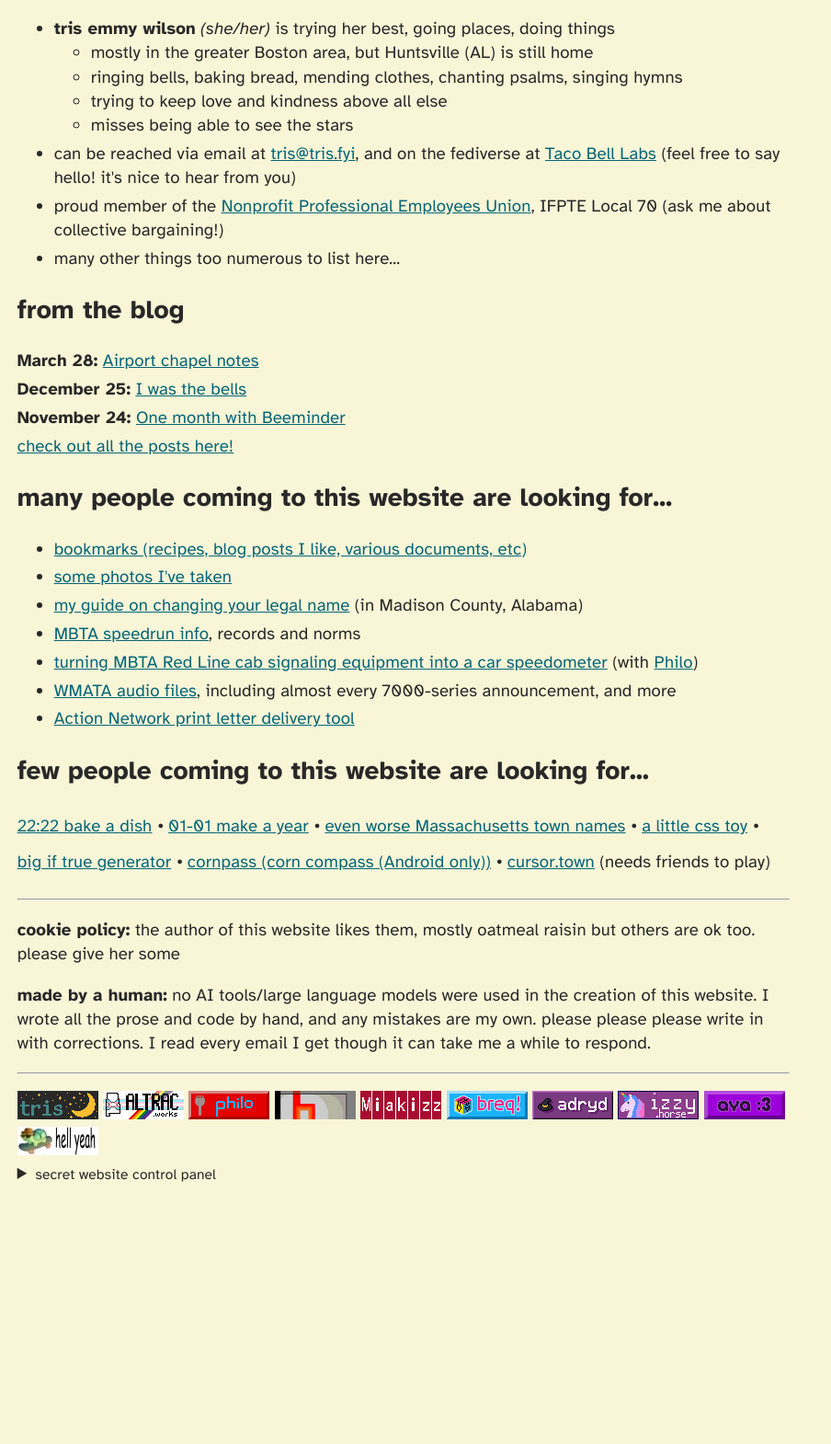
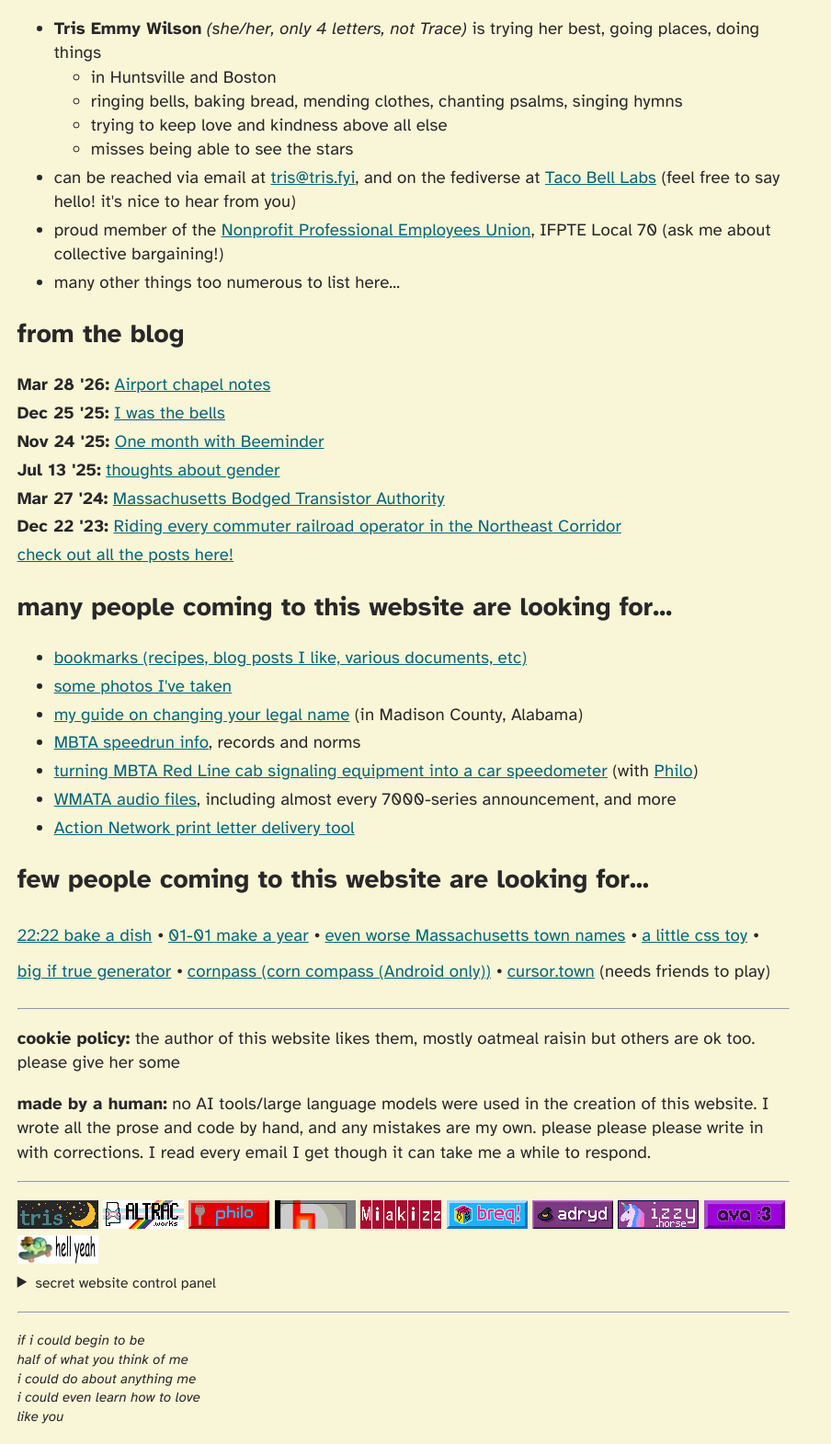
Before and after one commit to an-empty-string/website, a Flask app: page / in a window 1280 px wide. Shown: the part 75-1645 px from the top of the page at 92% size, without its empty margins (0-904 px from the left). Before the commit the page ends 1360 px from the top, so only its background shows below. Run offline with Flask 3, Linux system fonts and the light colour scheme; some libraries are stand-ins or nearby versions.

Commit message:
various new posts features, legal name updates

```diff
--- a/posts/2020/legal-name.md
+++ b/posts/2020/legal-name.md
@@ -2,7 +2,7 @@
 title: Changing your legal name in Madison&nbsp;County, Alabama
 summary: A detailed how-to guide on changing your legal name in Madison County, based on my experiences in September 2020 and kept up to date with feedback from the local trans community.
 posted_on: 2020-10-17
-updated_on: 2025-05-16
+updated_on: 2026-02-01
 ---
 
 This is how I changed my legal name in Madison County, AL. The process is definitely different elsewhere.
@@ -19,7 +19,15 @@ In Alabama, probate courts local to each county have the authority to issue an o
 
 In Madison County, as of October 2023, the form to petition the court is [available online](https://www.madisoncountyal.gov/home/showdocument?id=7161). It's a fillable PDF so you shouldn't have any trouble with formatting, etc (this was not always the case).
 
-I specifically included "gender identity" in the "reason you are requesting a name change" space and had no issues.
+In the "WHEREFORE" section, you only need to fill in one set of boxes ("legal name on birth certificate", "married name", or "other reason") based on whether or not you have changed your name before. Here is a list of when you should choose which option; stop once you reach a scenario applicable to you:
+
+* If you haven't ever changed your name before, or your birth certificate name matches otherwise your current legal name, choose the first set of boxes ("legal name on birth certificate").
+* If you've most recently changed any part of your legal name due to marriage, choose the second set of boxes ("married name").
+* If you've changed your legal name by court order before as part of a gender transition, or for any other non-marriage-related reason, choose the third set of boxes ("other reason").
+
+As an example, when I did my first name change, I chose the "legal name on birth certificate" option. If I changed my name again, but didn't have my birth certificate amended to reflect my first legal name change in the meantime, I would choose the "other reason" option.
+
+In the "due to the following reasons" box, I didn't have an issue including "gender identity." If you don't wish to out yourself in that particular way, "common usage" or "this is the name I usually am known by" are perfectly fine things to write too.
 
 After filling the form, it needs to be notarized. Many banks offer notary services; Redstone FCU offers theirs for free for members. The notary needs to watch you sign and date the document, and only needs to notarize the page with the notary declaration. The background check authorization only needs to be signed by you.
 
@@ -97,7 +105,7 @@ I have health insurance through an employer-based plan with Blue Cross Blue Shie
 
 ## Changing your name with the FCC
 
-I have an amateur radio license, so I needed to do this. You probably don't.
+I have an amateur radio license, so I needed to do this. You probably don't. If you do have a radio license to update, note that your old name will be forever visible in the "Trans Log" in ULS (how fitting).
 
 I submitted an Administrative Update application in ULS online filing. Make sure to include a copy of the court order as a "Confidentiality" attachment. It will not be made publicly available if "Confidentiality" is the selected attachment type in ULS.
 
--- a/posts/2023/every-commuter-railroad.md
+++ b/posts/2023/every-commuter-railroad.md
@@ -1,6 +1,7 @@
 ---
 title: Riding every commuter railroad operator in the Northeast Corridor
 posted_on: 2023-12-22
+featured: true
 ---
 
 About a week ago, I realized I hadn't booked tickets to visit my family (in northern Virginia) for the holidays. I live in Boston, so the most normal way is a train trip down Amtrak's Northeast Corridor &mdash; the Northeast Regional service (a little over 8 hours) or the Acela (~6.5 hours) would get me there.
--- a/posts/2024/mbta-cab-signaling-indicator.md
+++ b/posts/2024/mbta-cab-signaling-indicator.md
@@ -1,6 +1,7 @@
 ---
 title: "Massachusetts Bodged Transistor Authority"
 subtitle: "How we turned MBTA Red Line equipment into a car speedometer"
+featured: true
 
 author: '<a href="https://philo.gay">Philo Gray</a> &amp; Tris Emmy Wilson'
 posted_on: 2024-03-27
--- a/posts/2025/thoughts-about-gender.md
+++ b/posts/2025/thoughts-about-gender.md
@@ -3,6 +3,7 @@ title: thoughts about gender
 summary: some thoughts about gender and my sense of self
 posted_on: 2025-07-13
 show_toc: false
+featured: true
 ---
 
 A few of my friends ([Brooke](https://breq.dev/2025/06/22/gender), [Mia](https://miakizz.quest/posts/trans1/), [Ava](https://avasilver.dev/blog/transition)) have written about their experiences of gender lately. I think I have a pretty unique take on this whole gender situation; this is a collection of interrelated thoughts that folks might find interesting but isn't meant to be comprehensive.
--- a/templates/index.html
+++ b/templates/index.html
@@ -24,9 +24,9 @@
 <section class="transformable">
     <ul class="list-margins">
         <li>
-            <strong>tris emmy wilson</strong> <em>(she/her)</em> is trying her best, going places, doing things
+            <strong>Tris Emmy Wilson</strong> <em>(she/her<span id="extra-name-parens" title="yes someone actually tried this"></span>)</em> is trying her best, going places, doing things
             <ul>
-                <li>mostly in the greater Boston area, but Huntsville (AL) is still home</li>
+                <li>in Huntsville and Boston</li>
                 <li>ringing bells, baking bread, mending clothes, chanting psalms, singing hymns</li>
                 <li>trying to keep love and kindness above all else</li>
                 <li>misses being able to see the stars</li>
@@ -39,9 +39,9 @@
 
     <h2>from the blog</h2>
     <ul class="list-margins nobullet">
-        {% for slug, post, _ in posts if post.published|default(true) %}
-        {% if loop.index <= 3 %}
-        <li><strong>{{ post.posted_on.strftime("%B %d") }}:</strong> <a href="{{ url_for('post', slug=slug) }}">{{ post.title }}</a></li>
+        {% for slug, post, _ in posts if post.published|default(true) and not (post.hide_from_homepage|default(false)) %}
+        {% if loop.index <= 3 or post.featured %}
+        <li><strong>{{ post.posted_on.strftime("%b %d '%y") }}:</strong> <a href="{{ url_for('post', slug=slug) }}">{{ post.title }}</a></li>
         {% endif %}
         {% endfor %}
         <li><a href="/blog/">check out all the posts here!</a></li>
@@ -96,7 +96,12 @@
     <summary><small>secret website control panel</small></summary>
     <button id="turtle-restore">restore turtle!</button>
     <button id="cat-toggle">hide the cat</button>
+    <button id="greener">make the website more green</button>
 </details>
+
+<hr />
+
+<div id="quote" style="font-size: 80%; font-style: oblique;"></div>
 
 <script src="/static/oneko-webring.js"></script>
 
@@ -304,5 +309,63 @@
     restoreButton.addEventListener("click", restoreTurtle);
     turtle.addEventListener("wheel", embiggenTurt);
 
+    const quotes = [
+        "i don't wanna give up\ndon't give up",
+        "sing a song full of the faith that the dark past has taught us,\nsing a song full of the hope that the present has brought us!",
+        "how do you stay soft\nwhen the days are getting harder\nhow do you stay soft\nthat's where the light comes in",
+        "let it be good when it's good\nlet it be easy when it's easy\nlet it be real when it's real",
+        "and politicians will still tear us down\nbut in that moment, i almost forgot\n'cause you loved me so loud",
+        "you belong among the wildflowers\nyou belong somewhere close to me\nfar away from your trouble and worry\nyou belong somewhere you feel free",
+        "the less i seek my source for some definitive\ncloser i am to fine",
+        "this year, i swear it will be buried in actions\nthis year, i swear it will be buried in words",
+        "all we talk about is leaving\nall that i know is\nno matter how far away\nthis is the place we were made",
+        "they're so pretty, it hurts\ni'm not talking 'bout boys\ni'm talking 'bout girls\nthey're so pretty with their button-up shirts",
+        "how 'bout that, you and me\nlots of love in tiny things\nall we have is all i need\nall the love's in tiny things",
+        "and i would say i love you, but saying it out loud is hard\nso i won't say it at all",
+        "all of my affections\ni give them all to you\nmaybe by next summer\nwe won't have changed our tune",
+        "will happen\nhappening\nhappened",
+        "i'll come to you, i'll sing to you\nlike it's Christmas in the room\ni'll dance with you, i'll laugh with you\n'til it's Christmas in the room",
+        "i can see a lot of life in you\ni can see a lot of bright in you\nand i think the dress looks nice on you",
+        "i build bridges with these arms\ni will not build a fortress",
+        "do you hear the people sing?\nsinging a song of angry men?\nit is the music of a people\nwho will not be slaves again",
+        "i forgive you, mother, i can hear you\nand i long to be near you\nbut every road leads to an end",
+        "we're underneath a thousand shining stars\nwhy don't you let yourself just be wherever you are?",
+        "if i could begin to be\nhalf of what you think of me\ni could do about anything me\ni could even learn how to love\nlike you",
+        "there'll come a day you walk through that door\nfinally see what you've always been sure\nhope that you find what you're looking for",
+    ];
+
+    const quote = quotes[Math.floor(Math.random() * quotes.length)];
+
+    const its_not = [
+        "not short for Tristan",
+        "just one s, not Triss",
+        "only 4 letters, not Trish",
+        "only 4 letters, not Trisha",
+        "only 4 letters, not Trissa",
+        "only 4 letters, not Trist",
+        "only 4 letters, not Trace",
+        "using the vowel you'd expect, not Trys",
+        "starts with T, not Kris, but it does rhyme!",
+        "doesn't rhyme with 'fries'",
+        "has an 'r' sound; not Tish",
+        "ends with 's', not Trif",
+    ];
+
+    const its_not_selected = its_not[Math.floor(Math.random() * its_not.length)];
+
+    function makeTheWebsiteMoreGreen() {
+        var theColors = getComputedStyle(document.body).backgroundColor.substring(4).replace(")", "").split(", ")
+        const r = parseInt(theColors[0]) - 10;
+        const g = parseInt(theColors[1]) + 3;
+        const b = parseInt(theColors[2]) - 10;
+        document.body.style.backgroundColor = "rgb(" + r + ", " + g + ", " + b + ")";
+    }
+
+    document.addEventListener("DOMContentLoaded", function() {
+        document.getElementById("quote").innerHTML = quote.replace(/\n/g, "<br>");
+        document.getElementById("extra-name-parens").innerHTML = ", " + its_not_selected;
+        document.getElementById("greener").addEventListener("click", makeTheWebsiteMoreGreen);
+    });
+
 </script>
 {% endblock %}
--- a/templates/post.html
+++ b/templates/post.html
@@ -10,6 +10,9 @@
 
 {% block head %}
 <link rel="stylesheet" href="{{ url_for("static", filename="pygments.css") }}">
+{% if meta.noindex %}
+<meta name="robots" content="noindex" />
+{% endif %}
 {% if meta.og_props %}
 {% for prop, value in meta.og_props.items() %}
     <meta property="og:{{ prop }}" content="{{ value }}" />
```
